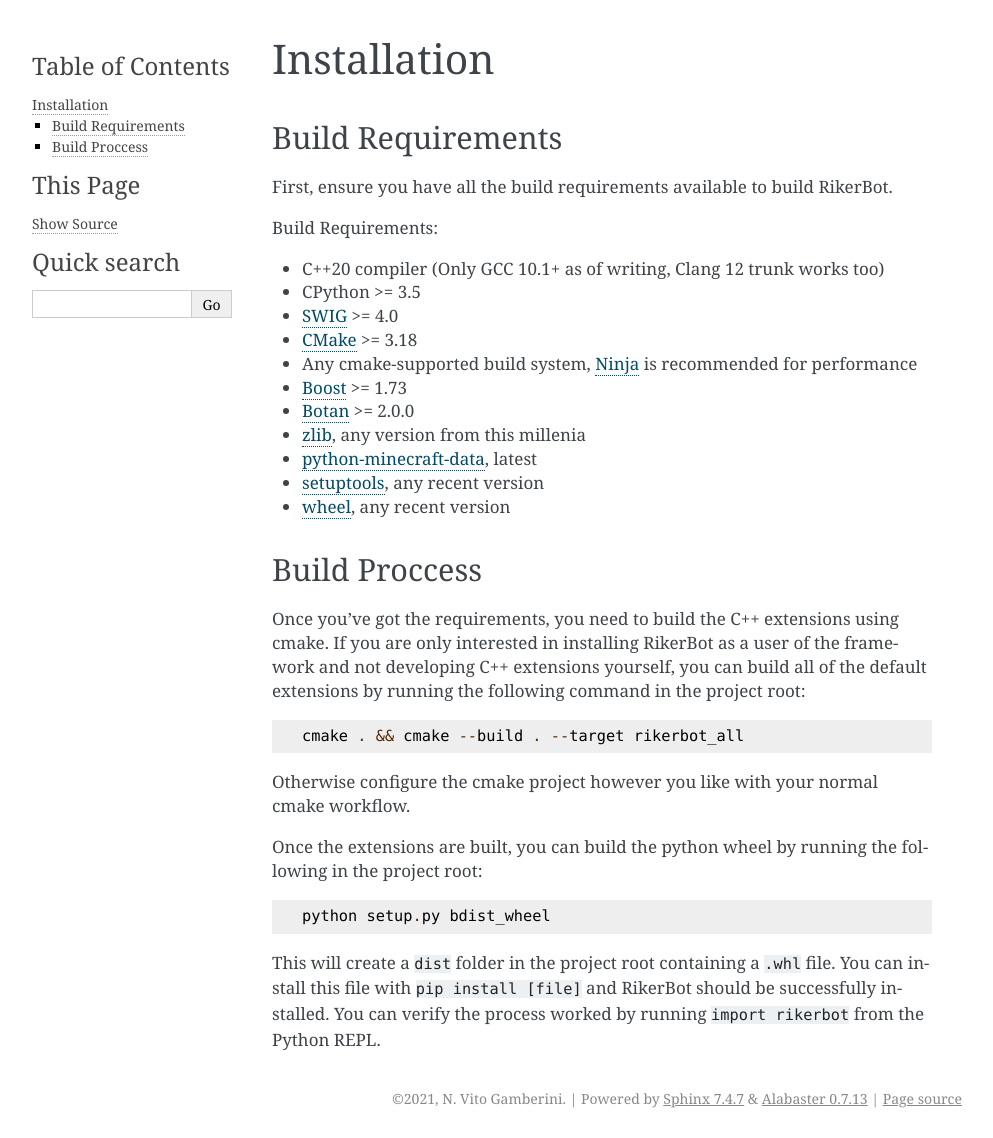
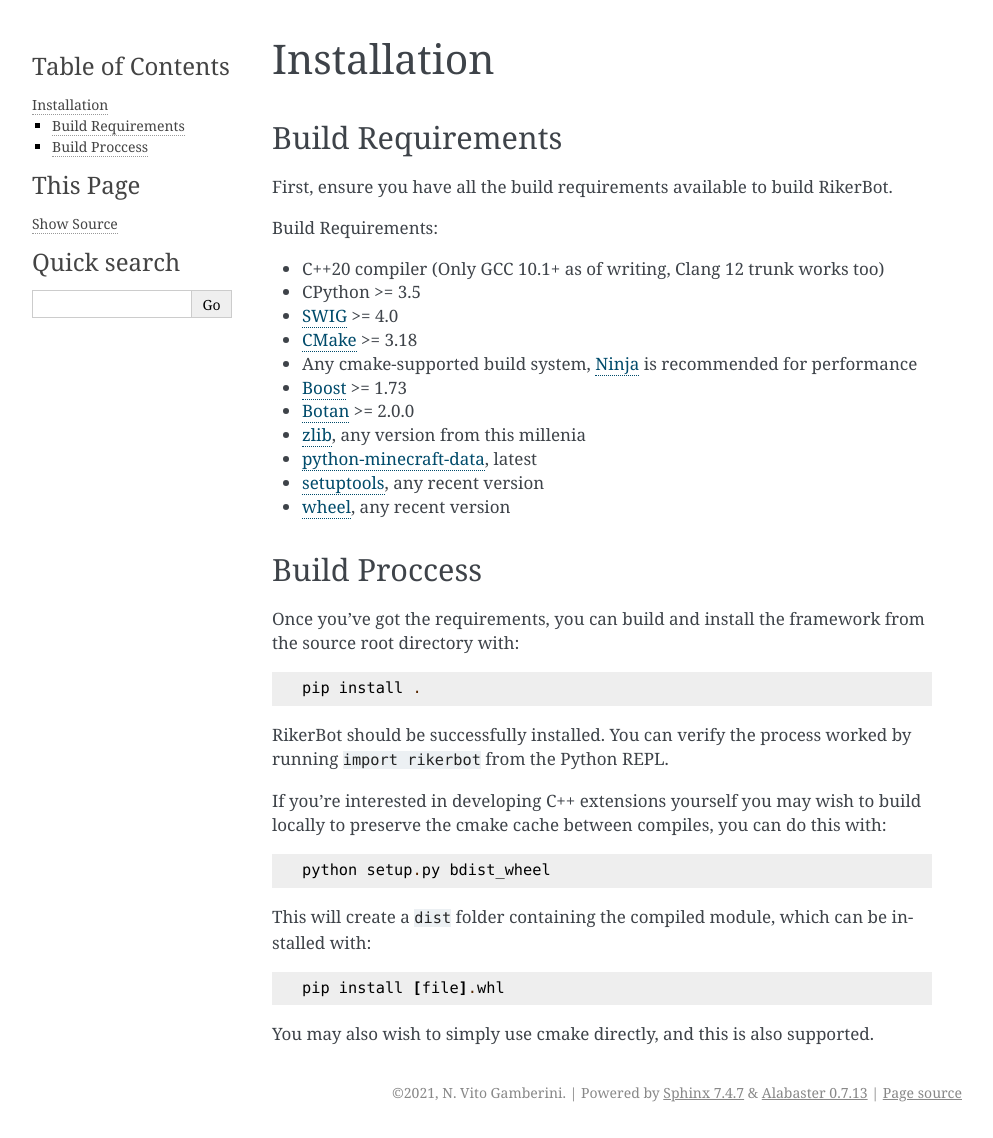
Before and after one commit to SpockBotMC/RikerBot, a Sphinx documentation site: the page built from docs/installation.rst, in a window 1280 px wide. Shown: the whole page, without its empty margins (148-1141 px from the left). Built offline with Sphinx 7.4.7, drawn with Linux system fonts in a browser that asks for light colours.

Commit message:
Support pip install, fixes #4 and #17

```diff
--- a/docs/installation.rst
+++ b/docs/installation.rst
@@ -27,25 +27,26 @@
 Build Proccess
 ==============
 
-Once you've got the requirements, you need to build the C++ extensions using
-cmake. If you are only interested in installing RikerBot as a user of the
-framework and not developing C++ extensions yourself, you can build all of the
-default extensions by running the following command in the project root::
+Once you've got the requirements, you can build and install the framework from
+the source root directory with::
 
-  cmake . && cmake --build . --target rikerbot_all
+  pip install .
 
-Otherwise configure the cmake project however you like with your normal cmake
-workflow.
+RikerBot should be successfully installed. You can verify the process worked by
+running ``import rikerbot`` from the Python REPL.
 
-Once the extensions are built, you can build the python wheel by running the
-following in the project root::
+If you're interested in developing C++ extensions yourself you may wish to
+build locally to preserve the cmake cache between compiles, you can do this
+with::
 
   python setup.py bdist_wheel
 
-This will create a ``dist`` folder in the project root containing a ``.whl``
-file. You can install this file with ``pip install [file]`` and RikerBot should
-be successfully installed. You can verify the process worked by running
-``import rikerbot`` from the Python REPL.
+This will create a ``dist`` folder containing the compiled module, which can
+be installed with::
+
+  pip install [file].whl
+
+You may also wish to simply use cmake directly, and this is also supported.
 
 .. _SWIG: http://www.swig.org/
 .. _cmake: https://cmake.org/
```
Also changed, not shown: setup.py (+29 -15 lines), 2 other files.
